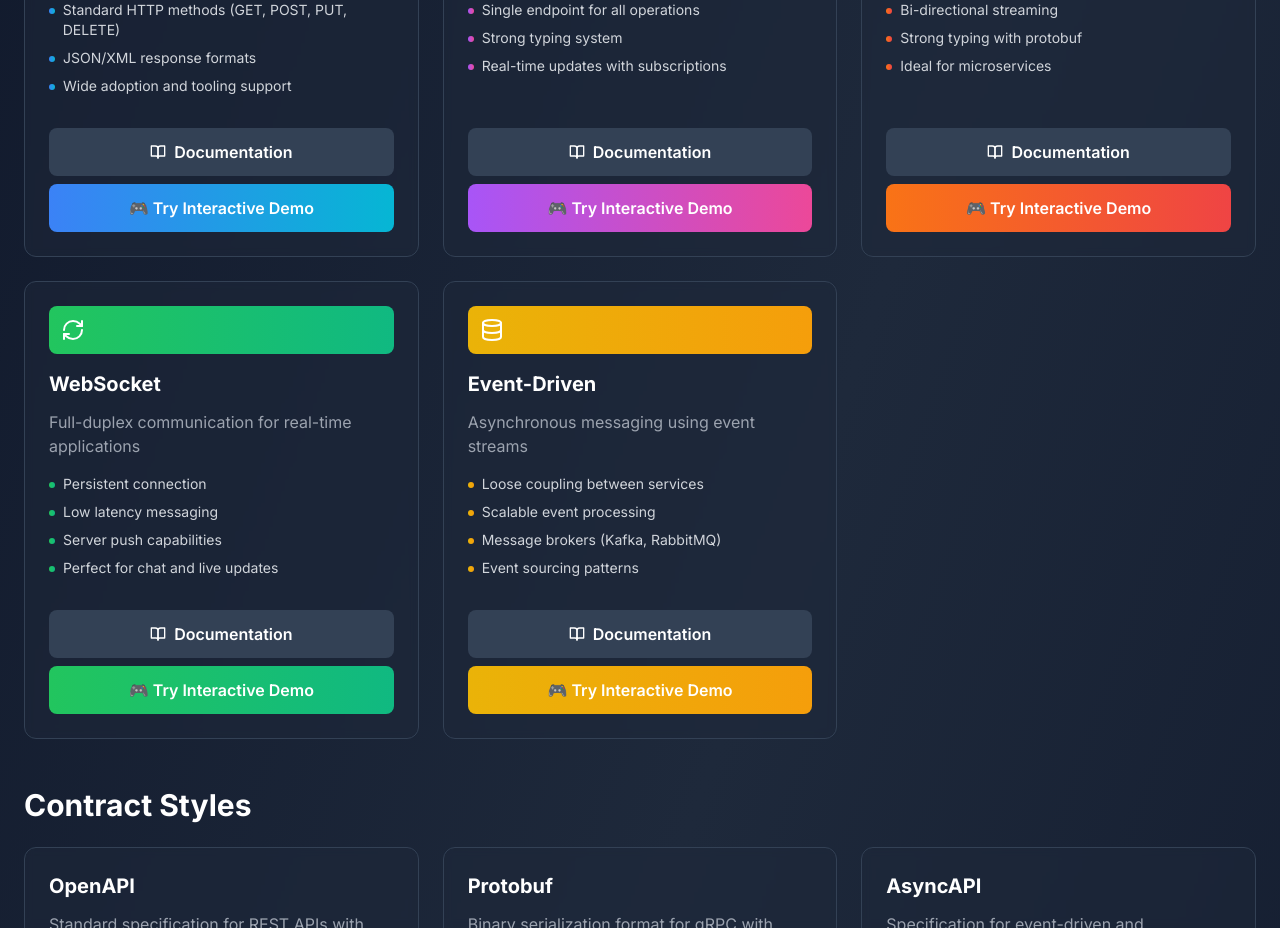
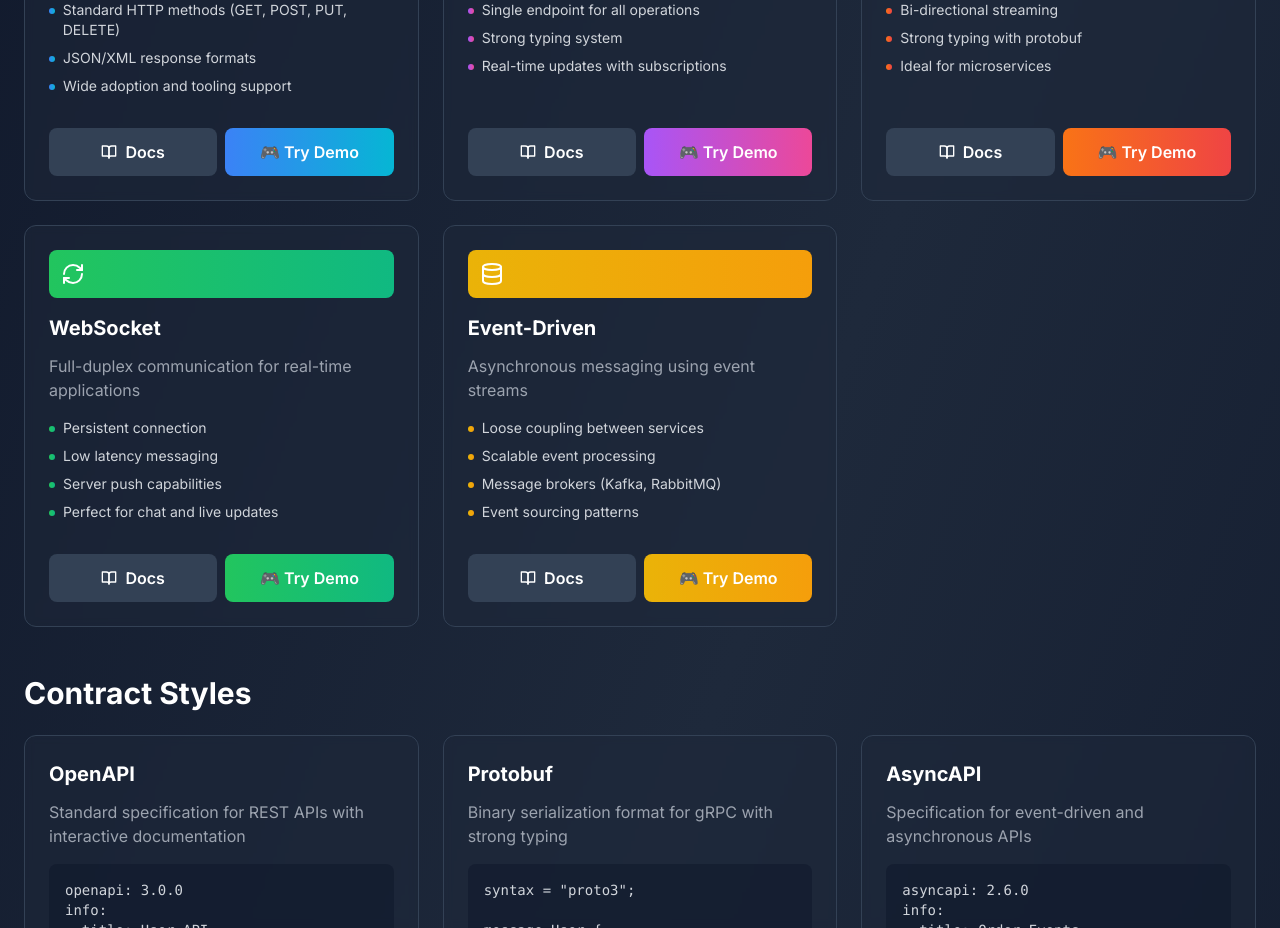
Before and after one commit to devcamos/apisandbox, a Next.js app: page /phase-1 in a window 1280 px wide. Shown: the part 880-1808 px from the top of the page. Built offline with nearby package versions, Linux system fonts and the light colour scheme.

Commit message:
Make Documentation and Try Demo buttons side by side in ConceptCard

```diff
--- a/components/ConceptCard.tsx
+++ b/components/ConceptCard.tsx
@@ -55,22 +55,22 @@ export default function ConceptCard({
             ))}
           </ul>
         )}
-        <div className="space-y-2 mt-4">
+        <div className="grid grid-cols-2 gap-2 mt-4">
           {documentation && (
             <button
               onClick={() => setShowDocs(true)}
-              className="w-full py-3 bg-slate-700 hover:bg-slate-600 text-white rounded-lg font-semibold transition-all flex items-center justify-center gap-2"
+              className="py-3 bg-slate-700 hover:bg-slate-600 text-white rounded-lg font-semibold transition-all flex items-center justify-center gap-2"
             >
               <BookOpen className="w-4 h-4" />
-              Documentation
+              Docs
             </button>
           )}
           {demoLink && (
             <Link
               href={demoLink}
-              className={`w-full py-3 bg-gradient-to-r ${color} text-white rounded-lg font-semibold text-center hover:shadow-lg hover:scale-105 transition-all block`}
+              className={`py-3 bg-gradient-to-r ${color} text-white rounded-lg font-semibold text-center hover:shadow-lg hover:scale-105 transition-all flex items-center justify-center gap-2`}
             >
-              🎮 Try Interactive Demo
+              🎮 Try Demo
             </Link>
           )}
         </div>
```
